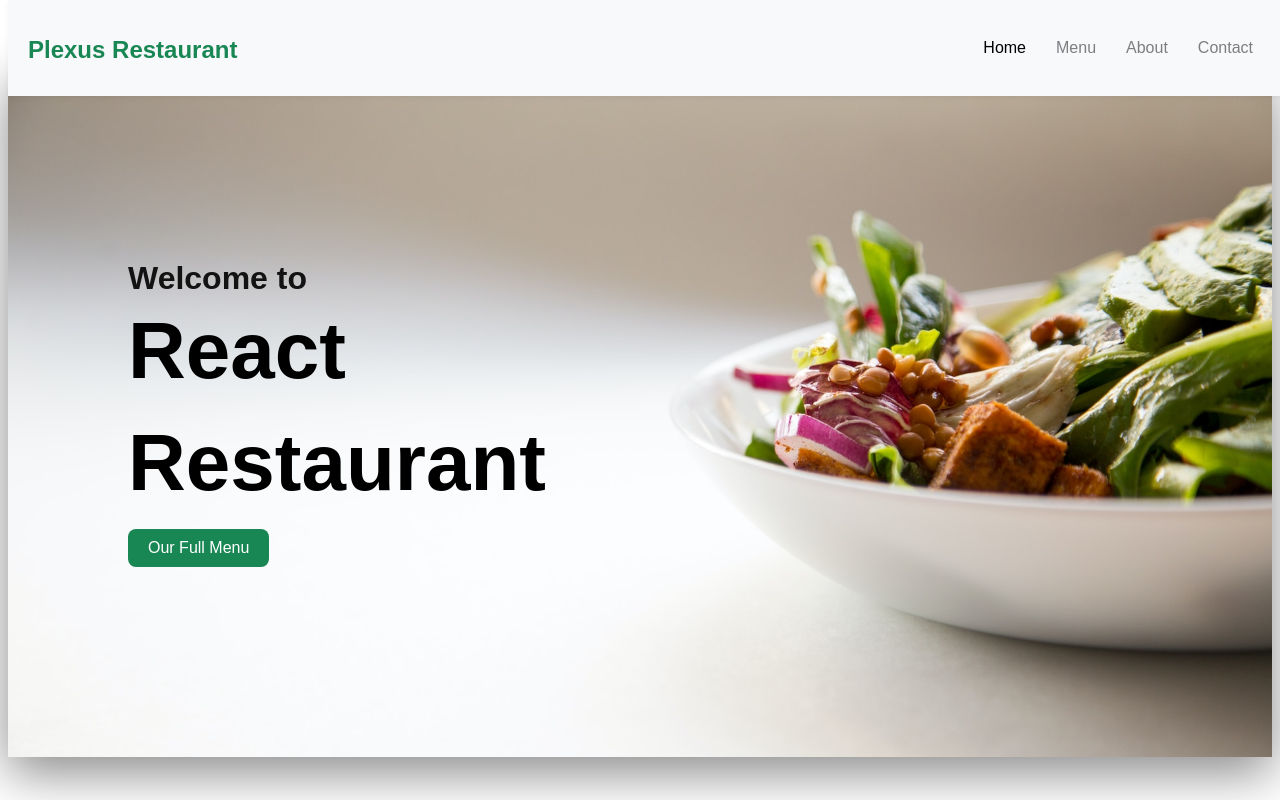
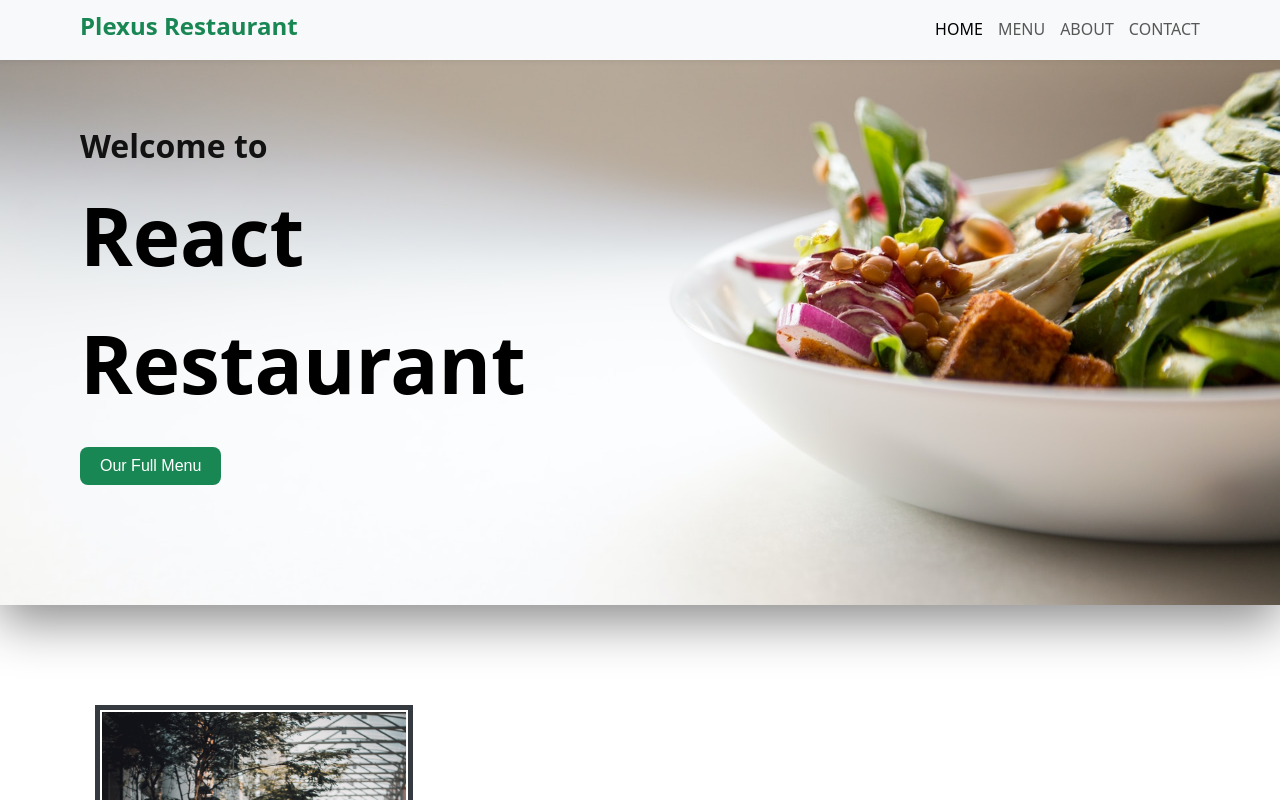
Before and after one commit to YashPatel7312/restorunt, a React (Vite) app: page / in a window 1280 px wide. Shown: the top 800 px of the page. Built offline with nearby package versions, Linux system fonts and the light colour scheme.

Commit message:
design change

```diff
--- a/src/App.css
+++ b/src/App.css
@@ -5,32 +5,36 @@
   align-items: center;
   background-color: #f8f9fa;
   width: 100%;
+  height: 60px;
+  /* smaller navbar height */
   position: fixed;
   z-index: 1030;
   top: 0;
-  padding: 8px 20px; /* 👈 height control */
-  box-shadow: 0 2px 5px rgba(0,0,0,0.05); /* optional shadow */
+  right: 0;
+  box-shadow: 0 2px 5px rgba(0, 0, 0, 0.05);
+  padding: 0 80px;
 }
 
 .logo2 {
   color: #198754;
   text-decoration: none;
-  font-weight: bold;
+  font-weight: 600;
   font-size: 1.5rem;
-  text-align: start;
+  padding: 11px auto 0px auto;
 }
 
 .nav {
   display: flex;
   align-items: center;
+  gap: 15px;
 }
 
 .nav-btn {
-  color: #21252993;
+  color: #000000a6;
   text-decoration: none;
   font-weight: 500;
-  padding: 8px 15px;
   border-radius: 5px;
+  text-transform: uppercase;
   transition: background 0.3s;
 }
 
@@ -45,98 +49,199 @@
   flex-direction: column;
   cursor: pointer;
   gap: 6px;
-  padding: 10px 15px;
   border-radius: 8px;
-  z-index: 2000;             /* 👈 always above navbar */
-  background: transparent;   /* 👈 no background box */
+  z-index: 2000;
+  border: 1px solid #00000026;
+  padding: 6px 12px;
 }
 
+
 .hamburger span {
-  height: 3px;
-  width: 25px;
-  background-color: #000;  /* 👈 use your green brand color */
+  height: 4px;
+  width: 30px;
+  background-color: #00000065;
   border-radius: 3px;
-  transition: all 0.3s step-start;
+  transition: all 0.3s ease;
 }
 
-/* Show only on mobile */
+/* Dropdown logo inside menu */
+.dropdown-logo {
+  display: flex;
+  color: #198754;
+  text-decoration: none;
+  font-weight: 600;
+  font-size: 1.5rem;
+  text-align: start;
+}
+
+/* Responsive Navbar */
+/* ======================= mobile ================================= */
 @media (max-width: 768px) {
   .hamburger {
     display: flex;
+    position: absolute;
+    /* added */
+    top: 10px;
+    /* adjust as needed */
+    right: 20px;
+  }
+
+  /* Hide nav links by default */
+  .nav {
+    display: flex;
+    flex-direction: column;
+    background-color: #f8f9fa;
+    position: absolute;
+    top: 0;
+    right: 0;
+    width: 100%;
+    text-align: left;
+    padding: auto;
+    max-height: 0;
+    overflow: hidden;
+    transition: max-height 0.40s ease-in-out;
+    margin-top: 60px;
+  }
+
+  .navbar {
+    padding: 5px 20px;
+  }
+
+
+  /* Open menu */
+  .nav.open {
+    border-top: 1px solid purple;
+    max-height: 550px;
+    /* enough for all links + logo */
+  }
+
+  .nav-btn {
+    padding: 2px 20px;
+    width: 100%;
+    color: #000000a6;
+    text-align: left;
+  }
+
+  .nav-btn:hover {
+    color: #000;
+  }
+
+  /* Show dropdown logo always in mobile menu */
+  .dropdown-logo {
+    display: block;
+  }
+
+}
+
+/* =================== tab ====================================== */
+@media (min-width: 1024) {
+  .navbar {
+    padding: 0px 50px;
   }
 }
 
-/* Dropdown logo inside nav */
-.dropdown-logo {
-  font-size: 1.3rem;
-  font-weight: bold;
-  color: #198754; /* Unique green */
-  padding: 15px 20px;
-  text-align: left;   /* 👈 force left align */
-  border-bottom: 1px solid #ddd;
-  display: block;     /* make it behave like full-width link */
-  width: 100%;
-  display: none;
-}
-
-/* Responsive navbar */
-@media (max-width: 768px) {
-  .hamburger {
-    display: flex;
-  }
-
-  .nav {
-    display: none;
-    flex-direction: column;
-    background-color: #f8f9fa;
-    position: absolute;
-    top: 0px;
-    right: 0;
-    width: 100%;
-    text-align: left;  /* 👈 left align */
-    padding: 8px 0;
-    gap: 0;
-  }
-
-  .nav.open {
-    display: flex;
-  }
-
-  .nav-btn {
-    padding: 10px 20px;
-    width: 100%;
-    text-align: left; /* 👈 left align links */
-  }
-}
 
 /* ---------------- Footer ---------------- */
 .footer {
-  text-align: center;
-  justify-content: space-around;
-  padding: 15px;
-  background-color: #f8f9fa;
-  color: #000;
-  font-size: 0.9rem;
+    display: flex;
+    align-items: center;
+    justify-content: center;
+    height: 55px;
+    line-height: 1.5;
+    background-color: #f8f9fa;
+    color: #212529;
+    font-size: 16px;
+    border: 1px solid purple;
 }
 
 /* ---------------- General ---------------- */
-body {
-  font-family: Arial, Helvetica, sans-serif;
+* {
+  box-sizing: border-box;
+  margin: 0;
+  padding: 0;
 }
 
-a {
-  text-decoration: none;
+body {
+  font-family: system-ui, -apple-system, "Segoe UI", Roboto, "Helvetica Neue", "Noto Sans", Arial, sans-serif;
+  line-height: 1.6;
+  color: #212529;
 }
 
-* {
-  box-sizing: border-box;
+/* ---------------- Fullscreen background sections ---------------- */
+.fullscreen-bg {
+  width: 100vw;
+  height: 100vh;
+  /* full viewport height */
+  background-size: cover;
+  /* cover entire container */
+  background-position: center;
+  /* center the image */
+  background-repeat: no-repeat;
+  display: flex;
+  justify-content: center;
+  /* center children horizontally */
+  align-items: center;
+  /* center children vertically */
+  position: relative;
+  overflow: hidden;
 }
-/* Show only on mobile when nav is open */
-@media (max-width: 768px) {
-  .dropdown-logo {
-    display: block;
-    padding: 1rem;
-    font-weight: bold;
-    text-align: center;
-  }
+
+/* Optional overlay */
+.fullscreen-bg::before {
+  content: '';
+  position: absolute;
+  top: 0;
+  left: 0;
+  width: 100%;
+  height: 100%;
+  background: rgba(0, 0, 0, 0.3);
+  /* dark overlay for text readability */
+  z-index: 1;
 }
+
+/* ---------------- Container for content ---------------- */
+.container {
+  max-width: 1200px;
+  /* content width */
+  width: 100%;
+  margin: 0 auto;
+  /* center horizontally */
+  padding: 0 20px;
+  /* spacing from edges */
+  position: relative;
+  /* above overlay if inside fullscreen-bg */
+  z-index: 2;
+  /* make content above overlay */
+}
+
+/* ---------------- Text / Cards / Grid inside container ---------------- */
+h1,
+h2,
+h3,
+p {
+  margin-bottom: 15px;
+}
+
+button {
+  padding: 12px 24px;
+  background-color: #198754;
+  color: #fff;
+  border: none;
+  border-radius: 6px;
+  cursor: pointer;
+  font-size: 1rem;
+}
+
+.card {
+  background-color: #fff;
+  border-radius: 8px;
+  padding: 20px;
+  box-shadow: 0 2px 10px rgba(0, 0, 0, 0.1);
+  margin-bottom: 20px;
+}
+
+.grid {
+  display: grid;
+  grid-template-columns: repeat(auto-fit, minmax(250px, 1fr));
+  gap: 20px;
+}
--- a/src/HomePage.css
+++ b/src/HomePage.css
@@ -3,26 +3,21 @@
     background: #f9f9f9;
 }
 
-.page {
-    justify-content: space-around;
-}
 
 .content {
-    flex: 1;
     display: flex;
     align-items: center;
     background: url("./assets/home.jpg") no-repeat center center;
     background-size: cover;
     padding: 40px;
     color: #fff;
-    margin-top: 70px;
     /* 🔹 adjust to navbar height */
     box-shadow: 0 16px 48px rgba(0, 0, 0, 0.466);
 }
 
 .hero-text {
     color: #000;
-    padding: 150px 80px;
+    padding: 80px 40px;
 }
 
 .welcome {
@@ -36,7 +31,7 @@
     font-size: 5rem;
     font-weight: 700;
     font-weight: bold;
-    margin: 8px 0 20px 0;
+    margin: auto;
 }
 
 .menu-btn {
@@ -48,6 +43,7 @@
     font-size: 16px;
     cursor: pointer;
     transition: background 0.3s;
+    margin-top: 20px;
 }
 
 .menu-btn:hover {
@@ -354,8 +350,8 @@
     grid-template-columns: repeat(4, 1fr);
     grid-template-rows: repeat(4, 1fr);
     gap: 20px;
-    background-color: #343a40;
-    padding: 100px 0px 100px 0px;
+    background-color: #212529;
+    padding: 100px 0px 0px 0px;
 }
 
 .div11 {
@@ -392,18 +388,19 @@
     display: flex;
     justify-content: center;
     align-items: center;
+    margin-bottom: 16px;
     margin-block-start: 0.83em;
     margin-block-end: 0.83em;
     margin-inline-start: 0px;
     margin-inline-end: 0px;
     font-weight: bold;
     unicode-bidi: isolate;
-    font-size: 2rem;
+    font-size: 34px;
 }
 
 .wharetext {
     margin-top: 0;
-    margin-bottom: 1rem;
+    margin-bottom: 48px;
     display: flex;
     justify-content: center;
     align-items: center;
@@ -412,6 +409,8 @@
     margin-inline-start: 0px;
     margin-inline-end: 0px;
     unicode-bidi: isolate;
+    font-weight: 400;
+    font-size: 16px;
 }
 
 .whare2 {
--- a/src/components/Navbar.jsx
+++ b/src/components/Navbar.jsx
@@ -1,12 +1,24 @@
 import { NavLink } from "react-router-dom";
 import "../App.css";
-import { useState } from "react";
+import { useState, useEffect } from "react";
 
 export default function Navbar() {
   const [isOpen, setIsOpen] = useState(false);
+  const [isMobile, setIsMobile] = useState(window.innerWidth <= 768);
+
+  // Detect screen resize
+  useEffect(() => {
+    const handleResize = () => {
+      setIsMobile(window.innerWidth <= 768);
+      if (window.innerWidth > 768) setIsOpen(false); // close menu on desktop
+    };
+    window.addEventListener("resize", handleResize);
+    return () => window.removeEventListener("resize", handleResize);
+  }, []);
 
   return (
     <header className="navbar">
+      {/* ✅ Logo always visible */}
       <h1 className="logo">
         <NavLink to="/" className="logo2">
           Plexus Restaurant
@@ -14,47 +26,40 @@ export default function Navbar() {
       </h1>
 
       {/* Hamburger for mobile */}
-      <div className="hamburger" onClick={() => setIsOpen(!isOpen)}>
-        <span></span>
-        <span></span>
-        <span></span>
-      </div>
+      {isMobile && (
+        <div className="hamburger" onClick={() => setIsOpen(!isOpen)}>
+          <span></span>
+          <span></span>
+          <span></span>
+        </div>
+      )}
 
       {/* Nav links */}
       <nav className={`nav ${isOpen ? "open" : ""}`}>
-        {/* Plexus Restaurant inside dropdown (clickable + closes menu) */}
         <NavLink
           to="/"
-          className="dropdown-logo"
-          onClick={() => setIsOpen(false)}
-        >
-          Plexus Restaurant
-        </NavLink>
-
-        <NavLink
-          to="/"
-          className={({ isActive }) => isActive ? "nav-btn active" : "nav-btn"}
+          className={({ isActive }) => (isActive ? "nav-btn active" : "nav-btn")}
           onClick={() => setIsOpen(false)}
         >
           Home
         </NavLink>
         <NavLink
           to="/menu"
-          className={({ isActive }) => isActive ? "nav-btn active" : "nav-btn"}
+          className={({ isActive }) => (isActive ? "nav-btn active" : "nav-btn")}
           onClick={() => setIsOpen(false)}
         >
           Menu
         </NavLink>
         <NavLink
           to="/about"
-          className={({ isActive }) => isActive ? "nav-btn active" : "nav-btn"}
+          className={({ isActive }) => (isActive ? "nav-btn active" : "nav-btn")}
           onClick={() => setIsOpen(false)}
         >
           About
         </NavLink>
         <NavLink
           to="/contact"
-          className={({ isActive }) => isActive ? "nav-btn active" : "nav-btn"}
+          className={({ isActive }) => (isActive ? "nav-btn active" : "nav-btn")}
           onClick={() => setIsOpen(false)}
         >
           Contact
--- a/src/styles/card.css
+++ b/src/styles/card.css
@@ -48,7 +48,7 @@
 .card-body p {
     padding: 20px;
     font-size: 1rem;
-    line-height: 1.6;
+    line-height: 1;
     color: #212529;
     border-bottom: 1px solid #ddd;
 }
```
